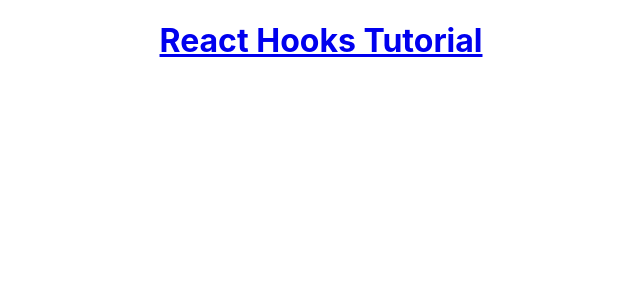
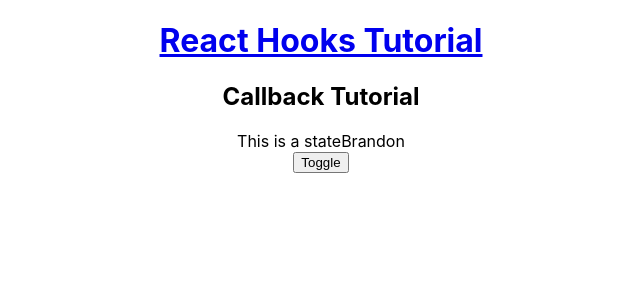
Before and after one commit to espinbrandon49/react-hooks-tutorial, a React (Create React App) app: page /callbackTutorial in a window 1280 px wide. Shown: the top 300 px of the page, without its empty margins (319-959 px from the left). Built offline with nearby package versions, Linux system fonts and the light colour scheme.

Commit message:
use callback tutorial

```diff
--- a/src/App.js
+++ b/src/App.js
@@ -10,6 +10,7 @@ import LayoutEffectTutorial from './Pages/LayoutEffectTutorial';
 import ImperativeHandle from './Pages/ImperativeHandle';
 import ContextTutorial from './Pages/ContextTutorial';
 import MemoTutorial from './Pages/MemoTutorial';
+import CallbackTutorial from './Pages/CallbackTutorial';
 
 function App() {
   return (
@@ -26,6 +27,7 @@ function App() {
           <Route path='imperativeHandle' element={<ImperativeHandle />} />
           <Route path='contextTutorial' element={<ContextTutorial />} />
           <Route path='memoTutorial' element={<MemoTutorial />} />
+          <Route path='callbackTutorial' element={<CallbackTutorial />} />
         </Routes>
       </div>
     </Router>
--- /dev/null
+++ b/src/Components/Child.js
@@ -0,0 +1,15 @@
+import { useEffect } from "react"
+
+const Child = ({ returnComment }) => {
+  useEffect(() => {
+    console.log('Function was called')
+  }, [returnComment])
+
+  return (
+    <div>
+      {returnComment("Brandon")}
+    </div>
+  )
+}
+
+export default Child
--- /dev/null
+++ b/src/Pages/CallbackTutorial.js
@@ -0,0 +1,32 @@
+import axios from "axios";
+import { useCallback, useState } from "react";
+import Child from "../Components/Child";
+
+const CallbackTutorial = () => {
+  const [toggle, setToggle] = useState(false);
+  const [data, setData] = useState('This is a state')
+
+const returnComment = useCallback(
+  (name => {
+    return data + name
+  })
+)
+  return (
+    <>
+      <h2>Callback Tutorial</h2>
+      <div>
+        <Child returnComment={returnComment} />
+        <button
+          onClick={() => {
+            setToggle(!toggle)
+          }}
+        >
+          Toggle
+        </button>
+        {toggle && <h1> toggle </h1>}
+      </div>
+    </>
+  )
+}
+
+export default CallbackTutorial
--- a/src/Pages/Home.js
+++ b/src/Pages/Home.js
@@ -13,6 +13,7 @@ const Home = () => {
         <li><Link to="/imperativeHandle">Imperative Handle Tutorial</Link></li>
         <li><Link to="/contextTutorial">Context Tutorial</Link></li>
         <li><Link to="/memoTutorial">Memo Tutorial</Link></li>
+        <li><Link to="/callbackTutorial">Callback Tutorial</Link></li>
       </ul>
     </>
   )
--- a/src/Pages/MemoTutorial.js
+++ b/src/Pages/MemoTutorial.js
@@ -1,9 +1,48 @@
-import React from 'react'
+import axios from "axios";
+import { useEffect, useState, useMemo} from "react";
 
 const MemoTutorial = () => {
+  const [data, setData] = useState(null);
+  const [toggle, setToggle] = useState(false)
+
+  useEffect(() => {
+    axios
+      .get("https://jsonplaceholder.typicode.com/comments")
+      .then((response) => {
+        setData(response.data);
+        // console.log(data)
+      });
+  }, [])
+
+  const findLongestName = (comments) => {
+    if (!comments) return null;
+
+    let longestName = '';
+
+    for (let i = 0; i < comments.length; i++) {
+      let currentName = comments[i].name
+      if (currentName.length > longestName.length) {
+        longestName = currentName;
+      }
+    }
+    console.log('THIS WAS COMPUTED')
+
+    return longestName;
+  }
+
+  const getLongestName = useMemo(() => findLongestName(data), [data])
   return (
     <>
-     <h2>Memo Tutorial</h2>
+      <h2>Memo Tutorial</h2>
+      <div>
+        <div>{getLongestName}</div>
+        <button
+          onClick={() => { setToggle(!toggle) }}
+        >
+          Toggle
+        </button>
+        {toggle && <h1> toggle </h1>}
+      </div>
     </>
   )
 }
```
